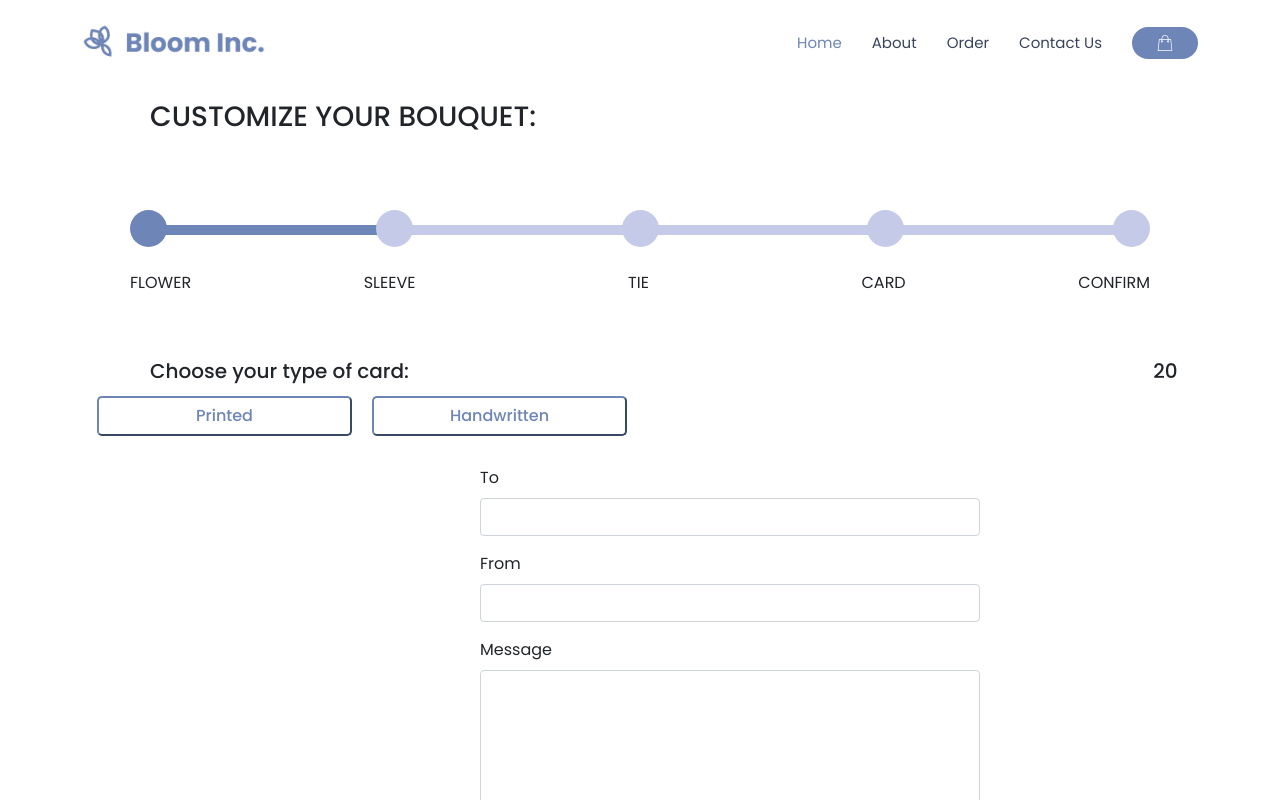
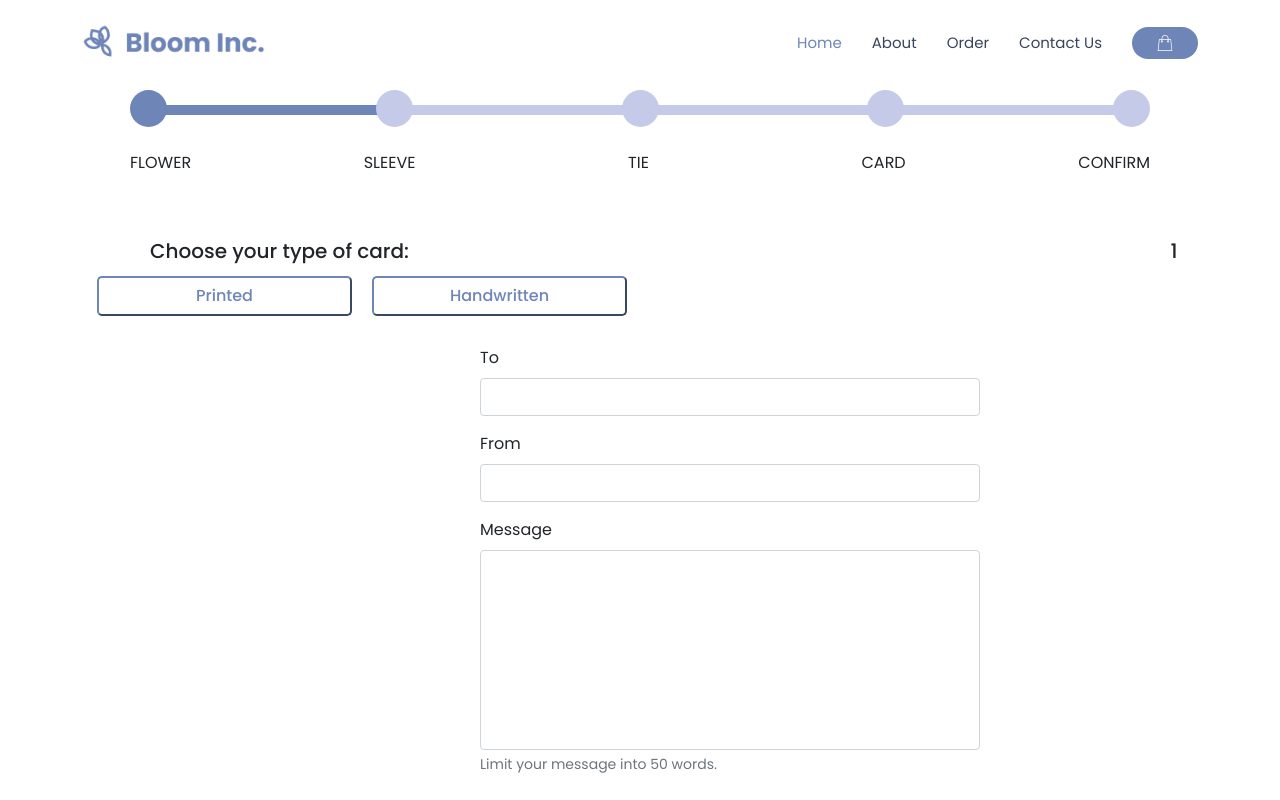
Before and after one commit to raeganfaith/MEAN-FlowerBouquet-Ecommerce, an Angular app: page /custom-card in a window 1280 px wide. Shown: the top 800 px of the page. Built offline with nearby package versions, Linux system fonts and the light colour scheme.

Commit message:
fixed custom card

```diff
--- a/src/app/custom-card/custom-card.component.html
+++ b/src/app/custom-card/custom-card.component.html
@@ -1,13 +1,11 @@
 <app-header></app-header>
-<section class="arranged">
+<section class="custom-card">
   <h3>CUSTOMIZE YOUR BOUQUET:</h3>
   <div class="container">
     <div class="row d-flex justify-content-center align-items-center h-100">
       <div class="col-12">
         <div class="card-stepper text-black" style="border-radius: 16px;">
-
           <div class="card-body p-5">
-
             <ul id="progressbar-2" class="d-flex justify-content-between mx-0 mt-0 mb-4 px-0 pt-0 pb-0">
               <li class="step0 active text-center" id="step1"></li>
               <li class="step0 text-center" id="step2"></li>
@@ -15,7 +13,6 @@
               <li class="step0 text-center" id="step4"></li>
               <li class="step0 text-muted text-end" id="step5"></li>
             </ul>
-
             <div class="d-flex justify-content-between mt-0 pt-0">
               <div class="">
                   <p class="">FLOWER</p>
@@ -32,28 +29,23 @@
               <div>
                   <p class="">CONFIRM</p>
               </div>
-
-                      </div>
-
-                  </div>
-
             </div>
           </div>
         </div>
       </div>
-
+    </div>
+  </div>
+<!-- Content -->
   <div class="row-detail">
     <h5>Choose your type of card:</h5>
-    <h5>20</h5>
+    <h5>1</h5>
   </div>
-
   <div class="card-mode">
     <div class="cust">
       <button class="button mode-btn">Printed</button>
       <button class="button mode-btn">Handwritten</button>
     </div>
   </div>
-
   <div class="form">
     <form>
       <div class="mb-3">
```
Lines whose indentation alone changed are shown as unchanged.
